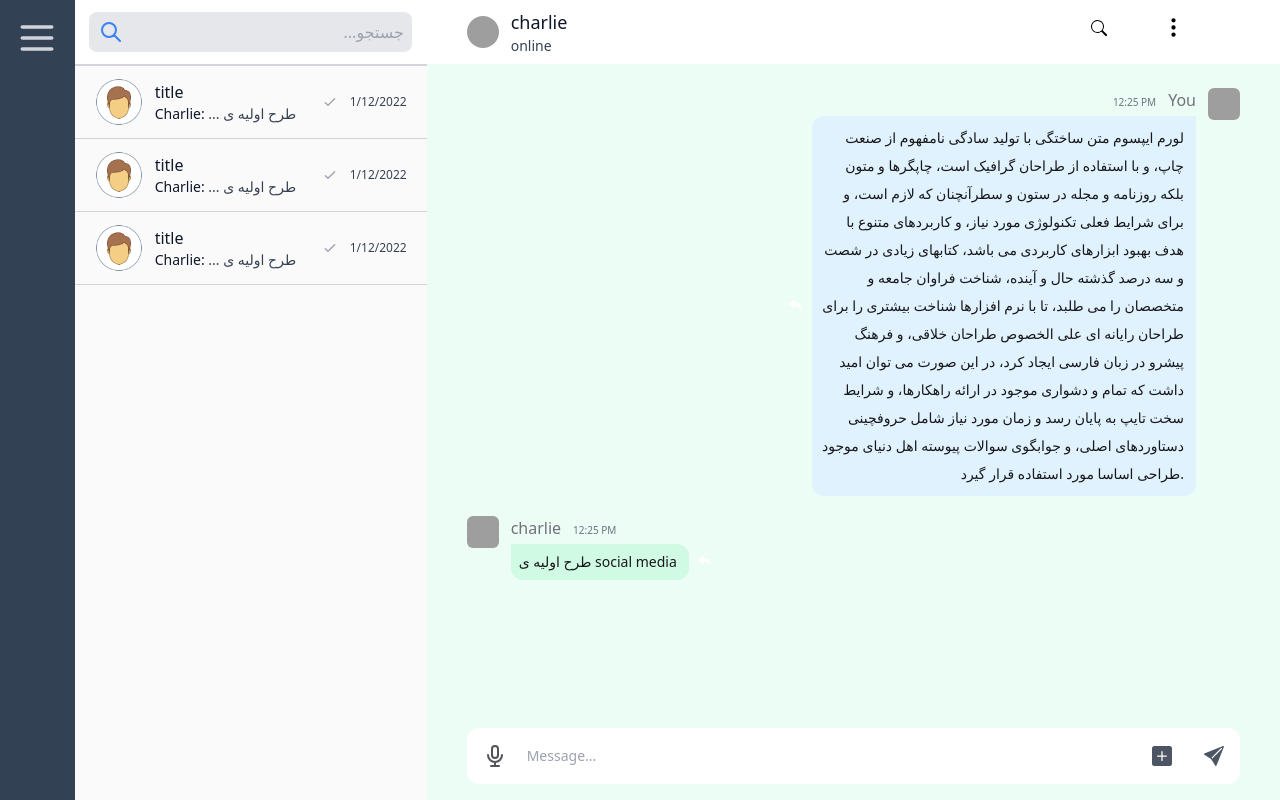
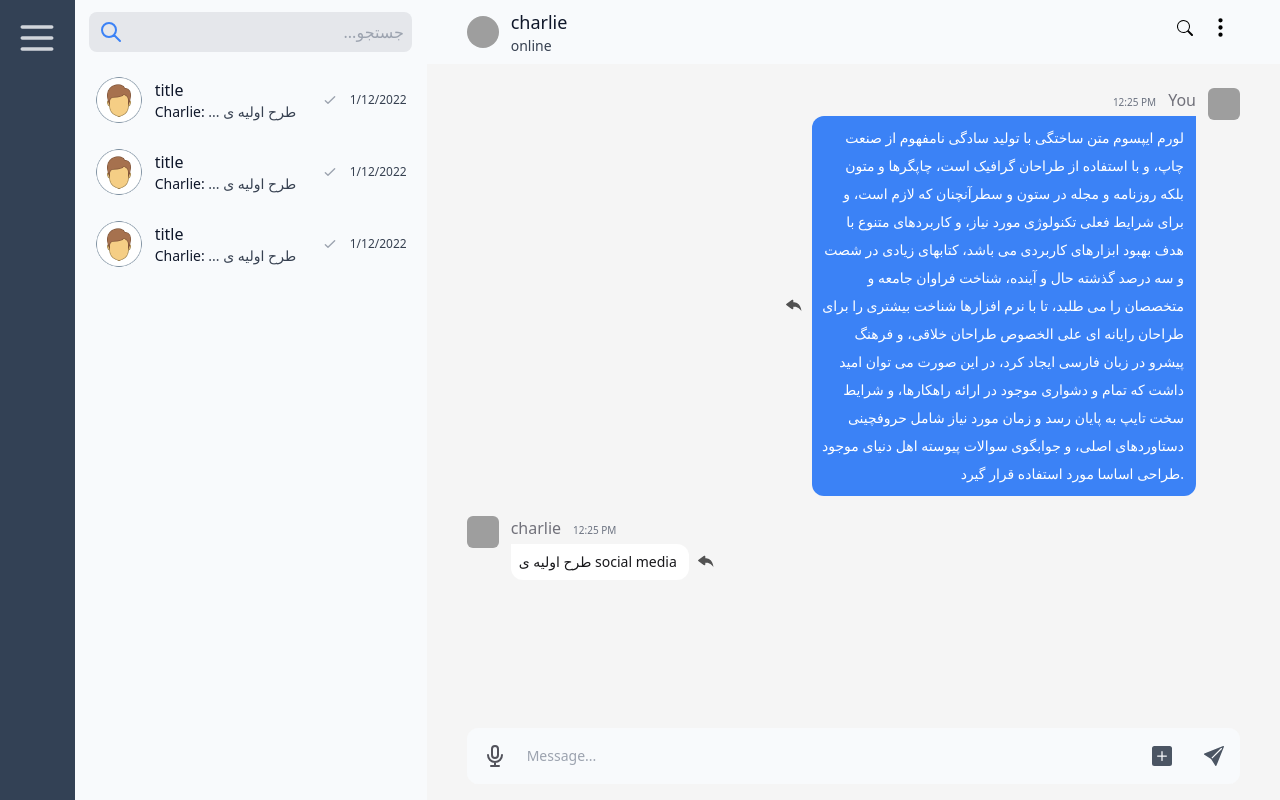
Before and after one commit to mohammadmalekii/social-media, a React (Create React App) app: page / in a window 1280 px wide. Built offline with nearby package versions, Linux system fonts and the light colour scheme; grey boxes are pictures that could not be loaded.

Commit message:
update-lightmode

```diff
--- a/src/Components/ChatHeader/index.js
+++ b/src/Components/ChatHeader/index.js
@@ -6,7 +6,7 @@
 
     return (
 
-        <div className="flex justify-between px-10 py-2 bg-white dark:bg-zinc-800 h-16">
+        <div className="flex justify-between px-10 py-2 bg-slate-50 dark:bg-zinc-800 h-16">
             <ChatProfile/>
             <ChatTools/>
         </div>
--- a/src/Components/ChatList/index.js
+++ b/src/Components/ChatList/index.js
@@ -2,7 +2,7 @@
 
 const ChatList = () => {
   return (
-    <div className="bg-zinc-50 dark:bg-zinc-800 w-full">
+    <div className="bg-slate-50 dark:bg-zinc-800 w-full">
       <ChatListItem />
       <ChatListItem />
       <ChatListItem />
--- a/src/Components/ChatListItem/index.js
+++ b/src/Components/ChatListItem/index.js
@@ -3,7 +3,7 @@
 const ChatListItem = () => {
   return (
 
-    <div className="w-full flex justify-between text-slate-900 dark:text-white border-b border-zinc-300 dark:border-zinc-900 px-5 hover:bg-zinc-200  dark:hover:bg-zinc-700 hover:cursor-pointer ease-in-out duration-200">
+    <div className="w-full flex justify-between  text-slate-900 dark:text-white px-5 hover:bg-zinc-200  dark:hover:bg-zinc-700 hover:cursor-pointer ease-in-out duration-200">
     <div className="flex py-3 items-center">
       <img className="w-12" src={avatar} alt="avatar"/>
       <div className="flex flex-col pl-3">
--- a/src/Components/ChatSidebar/index.js
+++ b/src/Components/ChatSidebar/index.js
@@ -35,7 +35,7 @@
 
       <div className="bg-slate-700 dark:bg-zinc-900 h-full w-15 sm:w-28">
         <div className={`h-full ${showShadow ? 'fixed w-full bg-[rgba(0,0,0,.7)] duration-300 opacity-100 z-10 show' : 'opacity-0'}`} onClick={handleModal}>
-        <div className={`top-0 left-0 px-6 w-80 sm:w-96 bg-white dark:bg-zinc-800 pt-12 dark:text-white fixed h-full z-30 ease-in-out duration-300 ${showSidebar ? "translate-x-0" : "-translate-x-full"}`}>
+        <div className={`top-0 left-0 px-6 w-80 sm:w-96 bg-slate-50 dark:bg-zinc-800 pt-12 dark:text-white fixed h-full z-30 ease-in-out duration-300 ${showSidebar ? "translate-x-0" : "-translate-x-full"}`}>
             <SidebarProfile />
             <SidebarItems setShowSidebar={setShowSidebar} setShowContact={setShowContact} setShowSetting={setShowSetting} />
 
--- a/src/Components/ChatTools/index.js
+++ b/src/Components/ChatTools/index.js
@@ -11,14 +11,14 @@
     <>
       <div dir="rtl" className="relative box-border">
         <div>
-          <div className="flex justify-evenly items-center">
+          <div className="flex items-center">
             <svg
               onClick={() => setShowDropDown(!showDropDown)}
               xmlns="http://www.w3.org/2000/svg"
               width="39"
               height="39"
               fill="currentColor"
-              className="dark:text-white hover:bg-zinc-100 dark:hover:bg-zinc-700 active:bg-zinc-200 dark:active:bg-zinc-600 transition-color duration-300 cursor-pointer p-2 rounded-full"
+              className="dark:text-white hover:bg-zinc-100 dark:hover:bg-zinc-700 active:bg-zinc-200 dark:active:bg-zinc-600 transition-color duration-300 cursor-pointer p-2 rounded-full "
               viewBox="0 0 16 16"
             >
               <path d="M9.5 13a1.5 1.5 0 1 1-3 0 1.5 1.5 0 0 1 3 0zm0-5a1.5 1.5 0 1 1-3 0 1.5 1.5 0 0 1 3 0zm0-5a1.5 1.5 0 1 1-3 0 1.5 1.5 0 0 1 3 0z" />
@@ -27,7 +27,7 @@
             <svg
               xmlns="http://www.w3.org/2000/svg"
               fill="currentColor"
-              className="h-4 w-4 ml-4 dark:text-white cursor-pointer"
+              className="h-4 w-4 ml-4 dark:text-white cursor-pointer mr-2"
               viewBox="0 0 16 16"
             >
               <path d="M11.742 10.344a6.5 6.5 0 1 0-1.397 1.398h-.001c.03.04.062.078.098.115l3.85 3.85a1 1 0 0 0 1.415-1.414l-3.85-3.85a1.007 1.007 0 0 0-.115-.1zM12 6.5a5.5 5.5 0 1 1-11 0 5.5 5.5 0 0 1 11 0z" />
@@ -136,7 +136,7 @@
             dir="rtl"
             className={`${
               showDropDown && report
-                ? "bg-white dark:bg-zinc-700 dark:text-white left-[38%] top-[40%] fixed w-[28rem] h-32 rounded-lg pt-4 pr-5 scale-100 opacity-100"
+                ? "bg-slate-50 dark:bg-zinc-700 dark:text-white left-[38%] top-[40%] fixed w-[28rem] h-32 rounded-lg pt-4 pr-5 scale-100 opacity-100"
                 : "opacity-0 scale-0"
             }`}
           >
@@ -170,7 +170,7 @@
             dir="rtl"
             className={`${
               showDropDown && exit
-                ? "bg-white dark:bg-zinc-700 dark:text-white left-[38%] top-[40%] fixed w-[28rem] h-32 rounded-lg pt-4 pr-5 scale-100 opacity-100"
+                ? "bg-slate-50 dark:bg-zinc-700 dark:text-white left-[38%] top-[40%] fixed w-[28rem] h-32 rounded-lg pt-4 pr-5 scale-100 opacity-100"
                 : "opacity-0 scale-0"
             }`}
           >
--- a/src/Components/Message/index.js
+++ b/src/Components/Message/index.js
@@ -8,11 +8,11 @@
                         <span className="text-zinc-500 dark:text-zinc-300">You</span>
                     </div>
                     <div className='flex items-center'>
-                        <svg xmlns="http://www.w3.org/2000/svg" width="16" height="16" fill="currentColor" className="bi bi-reply-fill cursor-pointer text-white mx-2 active:bg-slate-600 rounded-full transition-colors duration-300" viewBox="0 0 16 16">
+                        <svg xmlns="http://www.w3.org/2000/svg" width="19" height="19" fill="currentColor" className="bi bi-reply-fill cursor-pointer text-neutral-600 dark:text-white mx-2 active:bg-slate-600 rounded-full transition-colors duration-300 " viewBox="0 0 16 16">
                             <path d="M5.921 11.9 1.353 8.62a.719.719 0 0 1 0-1.238L5.921 4.1A.716.716 0 0 1 7 4.719V6c1.5 0 6 0 7 8-2.5-4.5-7-4-7-4v1.281c0 .56-.606.898-1.079.62z" />
                         </svg>
-                        <div className="bg-sky-100 dark:bg-blue-500 max-w-sm text-white p-2 pr-3 mt-1 rounded-tr-none rounded-xl overflow-hidden">
-                            <p className="text-sm leading-7 text-right font-medium text-zinc-900 dark:text-white">لورم ایپسوم متن ساختگی با تولید سادگی نامفهوم از صنعت چاپ، و با استفاده از طراحان گرافیک است، چاپگرها و متون بلکه روزنامه و مجله در ستون و سطرآنچنان که لازم است، و برای شرایط فعلی تکنولوژی مورد نیاز، و کاربردهای متنوع با هدف بهبود ابزارهای کاربردی می باشد، کتابهای زیادی در شصت و سه درصد گذشته حال و آینده، شناخت فراوان جامعه و متخصصان را می طلبد، تا با نرم افزارها شناخت بیشتری را برای طراحان رایانه ای علی الخصوص طراحان خلاقی، و فرهنگ پیشرو در زبان فارسی ایجاد کرد، در این صورت می توان امید داشت که تمام و دشواری موجود در ارائه راهکارها، و شرایط سخت تایپ به پایان رسد و زمان مورد نیاز شامل حروفچینی دستاوردهای اصلی، و جوابگوی سوالات پیوسته اهل دنیای موجود طراحی اساسا مورد استفاده قرار گیرد.</p>
+                        <div className="bg-blue-500 max-w-sm text-white p-2 pr-3 mt-1 rounded-tr-none rounded-xl overflow-hidden">
+                            <p className="text-sm leading-7 text-right font-medium text-white">لورم ایپسوم متن ساختگی با تولید سادگی نامفهوم از صنعت چاپ، و با استفاده از طراحان گرافیک است، چاپگرها و متون بلکه روزنامه و مجله در ستون و سطرآنچنان که لازم است، و برای شرایط فعلی تکنولوژی مورد نیاز، و کاربردهای متنوع با هدف بهبود ابزارهای کاربردی می باشد، کتابهای زیادی در شصت و سه درصد گذشته حال و آینده، شناخت فراوان جامعه و متخصصان را می طلبد، تا با نرم افزارها شناخت بیشتری را برای طراحان رایانه ای علی الخصوص طراحان خلاقی، و فرهنگ پیشرو در زبان فارسی ایجاد کرد، در این صورت می توان امید داشت که تمام و دشواری موجود در ارائه راهکارها، و شرایط سخت تایپ به پایان رسد و زمان مورد نیاز شامل حروفچینی دستاوردهای اصلی، و جوابگوی سوالات پیوسته اهل دنیای موجود طراحی اساسا مورد استفاده قرار گیرد.</p>
                         </div>
                     </div>
                 </div>
@@ -27,10 +27,10 @@
                         <span className="text-gray-500 text-left text-[10px] ml-3">12:25 PM</span>
                     </div>
                     <div className='flex items-center'>
-                        <div className="bg-emerald-100 dark:bg-zinc-800 max-w-sm text-white p-2 pr-3 rounded-tl-none rounded-xl mt-1">
+                        <div className="bg-white dark:bg-zinc-800 max-w-sm text-white p-2 pr-3 rounded-tl-none rounded-xl mt-1">
                             <p className="text-sm text-right font-medium text-zinc-900 dark:text-white">طرح اولیه ی social media</p>
                         </div>
-                        <svg xmlns="http://www.w3.org/2000/svg" width="16" height="16" fill="currentColor" className="bi bi-reply-fill cursor-pointer text-white mx-2 active:bg-slate-600 rounded-full transition-colors duration-300" viewBox="0 0 16 16">
+                        <svg xmlns="http://www.w3.org/2000/svg" width="19" height="19" fill="currentColor" className="bi bi-reply-fill cursor-pointer text-neutral-600 active:bg-gray-300 dark:text-white mx-2  dark:active:bg-slate-600 rounded-full transition-colors duration-300" viewBox="0 0 16 16">
                             <path d="M5.921 11.9 1.353 8.62a.719.719 0 0 1 0-1.238L5.921 4.1A.716.716 0 0 1 7 4.719V6c1.5 0 6 0 7 8-2.5-4.5-7-4-7-4v1.281c0 .56-.606.898-1.079.62z" />
                         </svg>
                     </div>
--- a/src/Components/SearchBar/index.js
+++ b/src/Components/SearchBar/index.js
@@ -1,7 +1,7 @@
 const SearchBar = () => {
 
   return (
-    <div className="bg-white dark:bg-zinc-800 flex justify-center relative items-center border-b-2 border-zinc-300 dark:border-zinc-900">
+    <div className="bg-slate-50 dark:bg-zinc-800 flex justify-center relative items-center dark:border-b-2 border-zinc-300 dark:border-zinc-900">
         <input className="w-11/12 bg-gray-200 dark:bg-zinc-700 text-white rounded-lg p-2 pl-10 outline-0 text-right m-3 focus:ring-2 focus:ring-blue-500" type="text" placeholder='...جستجو'/>
         <svg xmlns="http://www.w3.org/2000/svg" className="h-6 w-6 absolute top-5 left-6 text-blue-500" fill="none" viewBox="0 0 24 24" stroke="currentColor" strokeWidth="2">
           <path strokeLinecap="round" strokeLinejoin="round" d="M21 21l-6-6m2-5a7 7 0 11-14 0 7 7 0 0114 0z" />
--- a/src/Components/Setting/index.js
+++ b/src/Components/Setting/index.js
@@ -9,7 +9,7 @@
 
   return (
     <div dir='rtl' className="flex z-50 w-full h-full justify-center items-center ease-in-out duration-500 show">
-      <div className="bg-white dark:bg-zinc-800 z-50 dark:text-white w-96 flex flex-col items-center rounded-lg space-y-3 py-4 px-6">
+      <div className="bg-slate-50 dark:bg-zinc-800 z-50 dark:text-white w-96 flex flex-col items-center rounded-lg space-y-3 py-4 px-6">
         <div className="flex items-center justify-between w-full pb-3">
           <h1>تنظیمات</h1>
           <svg onClick={handleSettingForm} xmlns="http://www.w3.org/2000/svg" className="h-[35px] w-[35px] cursor-pointer hover:bg-zinc-200 dark:hover:bg-zinc-700 active:bg-zinc-100 dark:active:bg-zinc-600 transition-color duration-300  p-2 rounded-full" fill="none" viewBox="0 0 24 24" stroke="currentColor" strokeWidth={2}>
@@ -17,7 +17,7 @@
           </svg>
         </div>
 
-        <div className="flex justify-start py-5 items-center border-b border-zinc-700 w-full m-0">
+        <div className="flex justify-start py-5 items-center border-b border-zinc-300 w-full m-0">
           <div className='w-16 h-16 rounded-md overflow-hidden'>
             <img className='w-full h-full' src={profile} alt="" />
           </div>
@@ -78,7 +78,7 @@
           </li>
         </ul>
 
-        <ul className="flex flex-col w-full border-t border-zinc-700 pt-4">
+        <ul className="flex flex-col w-full border-t border-zinc-300 pt-4">
 
           <li className="flex items-center py-3.5 hover:bg-gray-200 dark:hover:bg-slate-700 hover:pr-3 ease-in-out duration-300 cursor-pointer rounded-2xl">
             <svg xmlns="http://www.w3.org/2000/svg" fill="currentColor" className="w-5 h-5" viewBox="0 0 16 16">
--- a/src/Pages/Home/index.js
+++ b/src/Pages/Home/index.js
@@ -11,11 +11,11 @@
 
     <div className="flex overflow-hidden">
         <ChatSidebar />
-        <div className="flex flex-col w-full sm:w-[40rem] lg:w-[33rem] bg-zinc-50 dark:bg-zinc-800">
+        <div className="flex flex-col w-full sm:w-[40rem] lg:w-[33rem] bg-slate-50 dark:bg-zinc-800">
             <SearchBar />
             <ChatList />
         </div>
-        <div className="hidden md:flex flex-col justify-between w-full min-w-xl h-screen mx-auto bg-emerald-50 dark:bg-zinc-900">
+        <div className="hidden md:flex flex-col justify-between w-full min-w-xl h-screen mx-auto bg-neutral-100 dark:bg-zinc-900">
             <ChatHeader />
             <ChatBody />
             <SendMessage />
```
Also changed, not shown: src/Components/SendMessage/index.js (+6 -6 lines).
